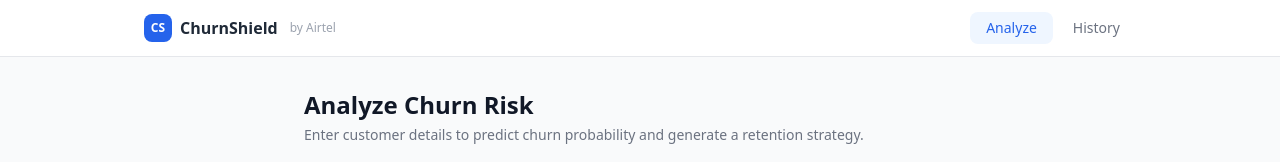
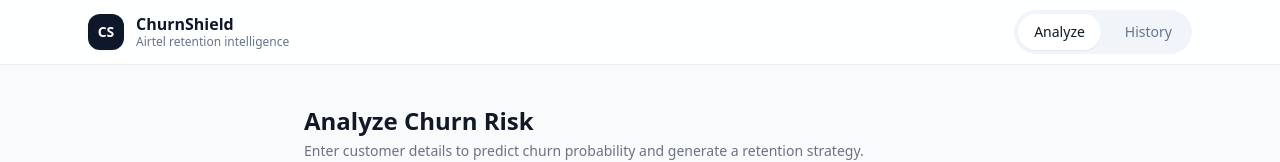
Before and after one commit to Venkata1236/churnshield, a React app in the folder frontend/: page / in a window 1280 px wide. Shown: the top 162 px of the page. Built offline with nearby package versions, Linux system fonts and the light colour scheme; no server answers; the HTML template or start-up script is replaced by a standard one.

Commit message:
refactor: upgrade app shell and navigation styling

```diff
--- a/frontend/src/App.jsx
+++ b/frontend/src/App.jsx
@@ -6,18 +6,20 @@ import HistoryPage from './pages/HistoryPage'
 export default function App() {
   return (
     <BrowserRouter>
-      <div className="min-h-screen bg-gray-50">
-        {/* Navbar */}
-        <nav className="bg-white border-b border-gray-200 sticky top-0 z-50">
-          <div className="max-w-5xl mx-auto px-4 h-14 flex items-center justify-between">
-            <div className="flex items-center gap-2">
-              <div className="w-7 h-7 bg-blue-600 rounded-lg flex items-center justify-center">
-                <span className="text-white text-xs font-bold">CS</span>
+      <div className="min-h-screen bg-slate-50 text-slate-900">
+        <nav className="sticky top-0 z-50 border-b border-slate-200/80 bg-white/85 backdrop-blur">
+          <div className="mx-auto flex h-16 max-w-6xl items-center justify-between px-4 sm:px-6">
+            <div className="flex items-center gap-3">
+              <div className="flex h-9 w-9 items-center justify-center rounded-xl bg-slate-900 text-white shadow-sm">
+                <span className="text-sm font-bold">CS</span>
               </div>
-              <span className="font-bold text-gray-800">ChurnShield</span>
-              <span className="text-xs text-gray-400 ml-1">by Airtel</span>
+              <div className="leading-tight">
+                <div className="font-semibold text-slate-900">ChurnShield</div>
+                <div className="text-xs text-slate-500">Airtel retention intelligence</div>
+              </div>
             </div>
-            <div className="flex gap-1">
+
+            <div className="flex items-center gap-2 rounded-full bg-slate-100 p-1">
               {[
                 { to: '/', label: 'Analyze' },
                 { to: '/history', label: 'History' },
@@ -27,10 +29,10 @@ export default function App() {
                   to={to}
                   end
                   className={({ isActive }) =>
-                    `px-4 py-1.5 rounded-lg text-sm font-medium transition-colors ${
+                    `rounded-full px-4 py-2 text-sm font-medium transition-colors ${
                       isActive
-                        ? 'bg-blue-50 text-blue-600'
-                        : 'text-gray-500 hover:text-gray-700'
+                        ? 'bg-white text-slate-900 shadow-sm'
+                        : 'text-slate-500 hover:text-slate-900'
                     }`
                   }
                 >
@@ -41,8 +43,7 @@ export default function App() {
           </div>
         </nav>
 
-        {/* Pages */}
-        <main className="max-w-5xl mx-auto px-4 py-8">
+        <main className="mx-auto max-w-6xl px-4 py-8 sm:px-6 lg:py-10">
           <Routes>
             <Route path="/" element={<AnalyzePage />} />
             <Route path="/results" element={<ResultsPage />} />
```
